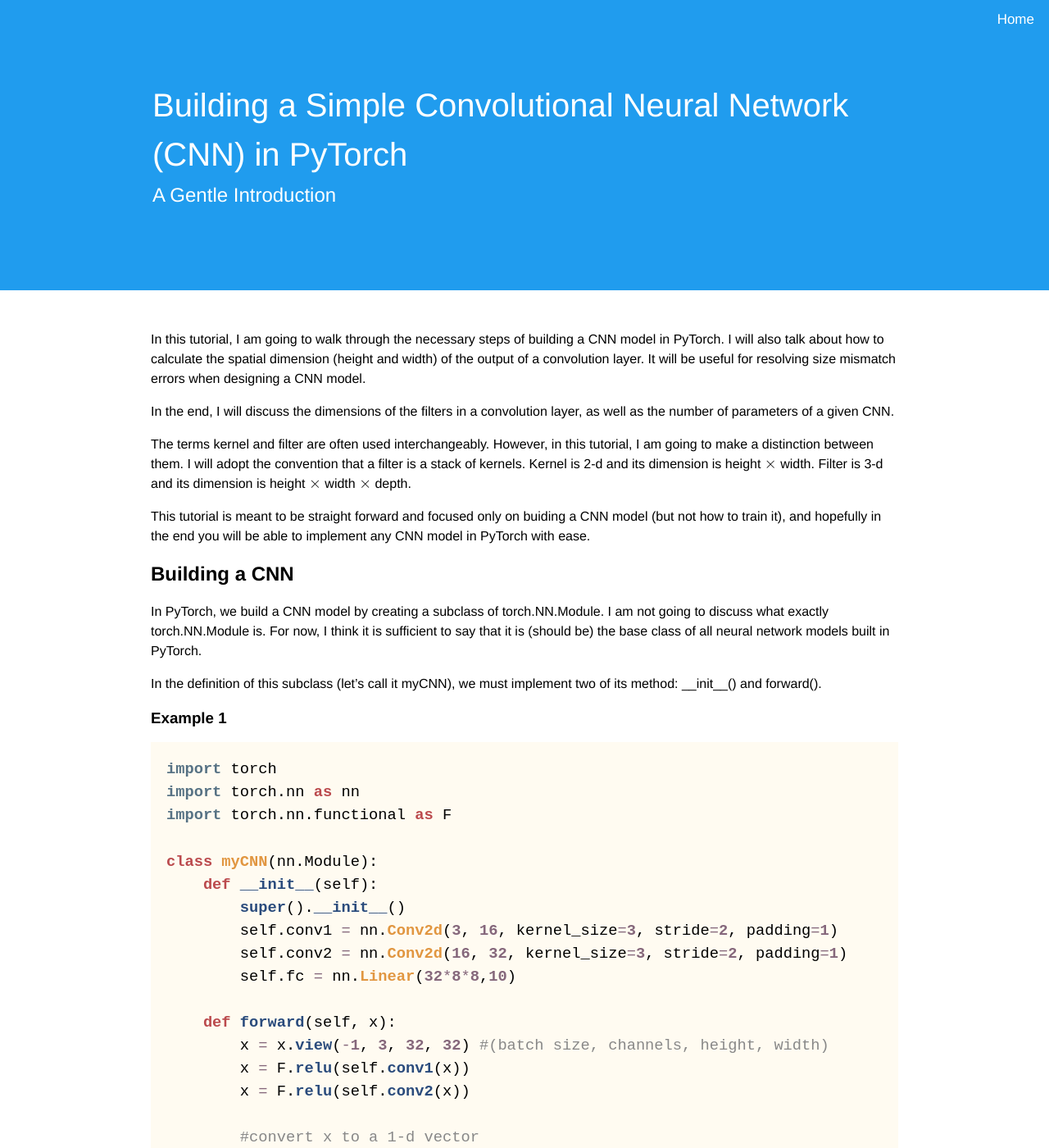
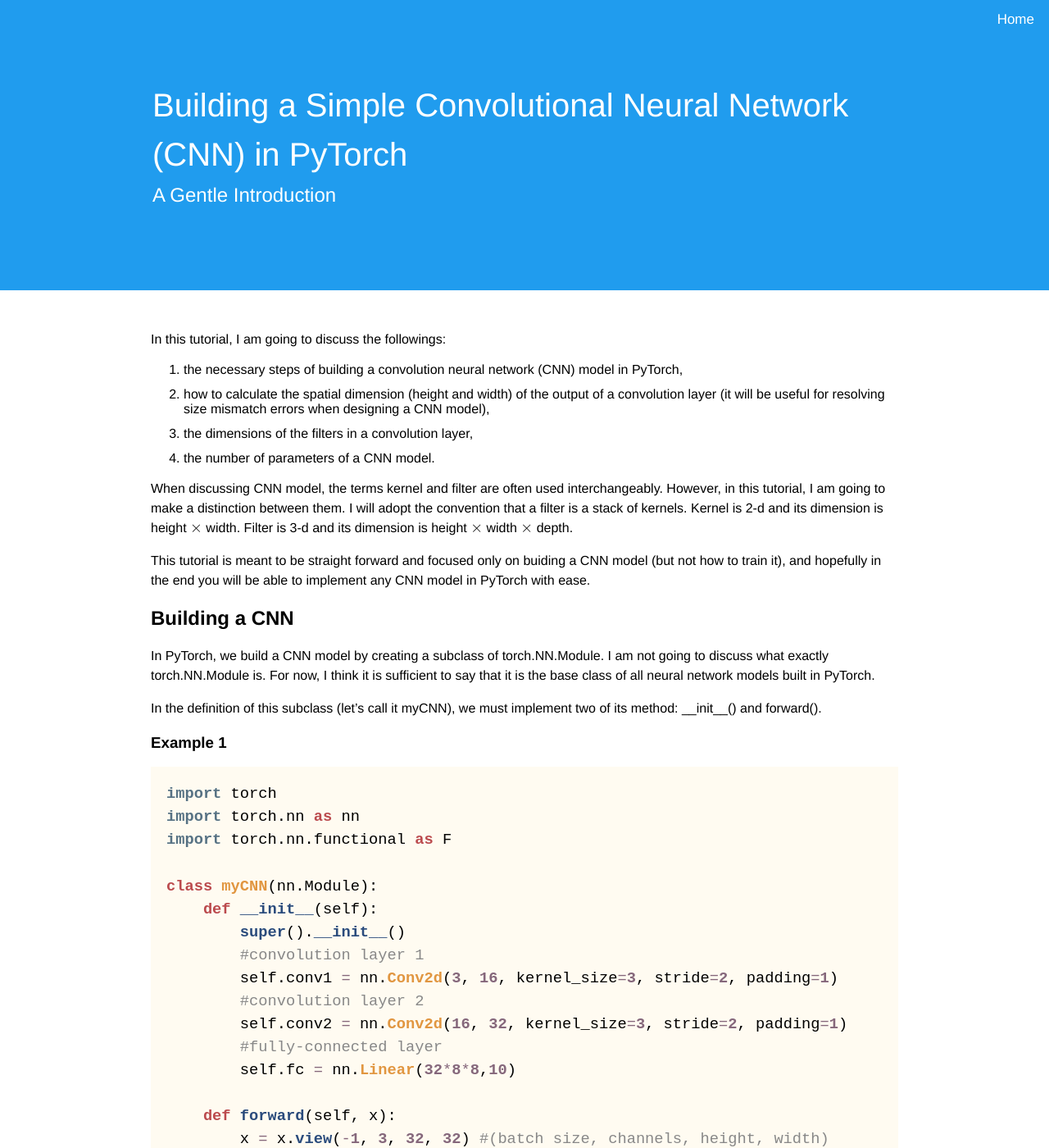
Before and after one commit to takmanman/takmanman.github.io, a Jekyll site: the page built from _posts/2019-09-08-basic-cnn.md, in a window 1280 px wide and 1400 px high. Shown: the whole window at 82% size. Built offline with Jekyll 4.4.1, drawn with Linux system fonts in a browser that asks for light colours; nearby versions of some CDN libraries.

Commit message:
Minor adjustment

```diff
--- a/_posts/2019-09-08-basic-cnn.md
+++ b/_posts/2019-09-08-basic-cnn.md
@@ -12,12 +12,17 @@ date: 2019-09-08
           src="https://cdn.jsdelivr.net/npm/mathjax@3.0.0/es5/tex-mml-chtml.js">
   </script>
 
-In this tutorial, I am going to walk through the necessary steps of building a CNN model in PyTorch. I will also talk about how to calculate the spatial dimension (height and width) of the output of a convolution layer.
-It will be useful for resolving size mismatch errors when designing a CNN model.
+In this tutorial, I am going to discuss the followings:
+<ol>
 
-In the end, I will discuss the dimensions of the filters in a convolution layer, as well as the number of parameters of a given CNN.
+<li>the necessary steps of building a convolution neural network (CNN) model in PyTorch, </li>
+<li>how to calculate the spatial dimension (height and width) of the output of a convolution layer
+(it will be useful for resolving size mismatch errors when designing a CNN model), </li>
+<li>the dimensions of the filters in a convolution layer, </li>
+<li> the number of parameters of a CNN model. </li>
 
-<p>The terms kernel and filter are often used interchangeably. However, in this tutorial, I am going to make a distinction between them. I will adopt the convention that a filter is a stack of kernels.
+</ol>
+<p>When discussing CNN model, the terms kernel and filter are often used interchangeably. However, in this tutorial, I am going to make a distinction between them. I will adopt the convention that a filter is a stack of kernels.
 Kernel is 2-d and its dimension is height \(\times\) width. Filter is 3-d and its dimension is height \(\times\) width \(\times\) depth.
 </p>
 
@@ -25,7 +30,7 @@ This tutorial is meant to be straight forward and focused only on buiding a CNN
 
 <h2>Building a CNN</h2>
 
-In PyTorch, we build a CNN model by creating a subclass of torch.NN.Module. I am not going to discuss what exactly torch.NN.Module is. For now, I think it is sufficient to say that it is (should be) the base class of all neural network models built in PyTorch.
+In PyTorch, we build a CNN model by creating a subclass of torch.NN.Module. I am not going to discuss what exactly torch.NN.Module is. For now, I think it is sufficient to say that it is the base class of all neural network models built in PyTorch.
 
 In the definition of this subclass (let's call it myCNN), we must implement two of its method: <span class = "code_function">\_\_init\_\_()</span> and <span class = "code_function">forward()</span>.
 
@@ -39,8 +44,11 @@ import torch.nn.functional as F
 class myCNN(nn.Module):
     def __init__(self):
         super().__init__()
+	#convolution layer 1
         self.conv1 = nn.Conv2d(3, 16, kernel_size=3, stride=2, padding=1)
+	#convolution layer 2
         self.conv2 = nn.Conv2d(16, 32, kernel_size=3, stride=2, padding=1)
+	#fully-connected layer
         self.fc = nn.Linear(32*8*8,10)
 
     def forward(self, x):
--- a/assets/css/afloat.css
+++ b/assets/css/afloat.css
@@ -161,3 +161,7 @@ img {
 	border-bottom: 1px solid #ccc;
 
 }
+
+li{
+  margin: 12px 0;
+}
```
